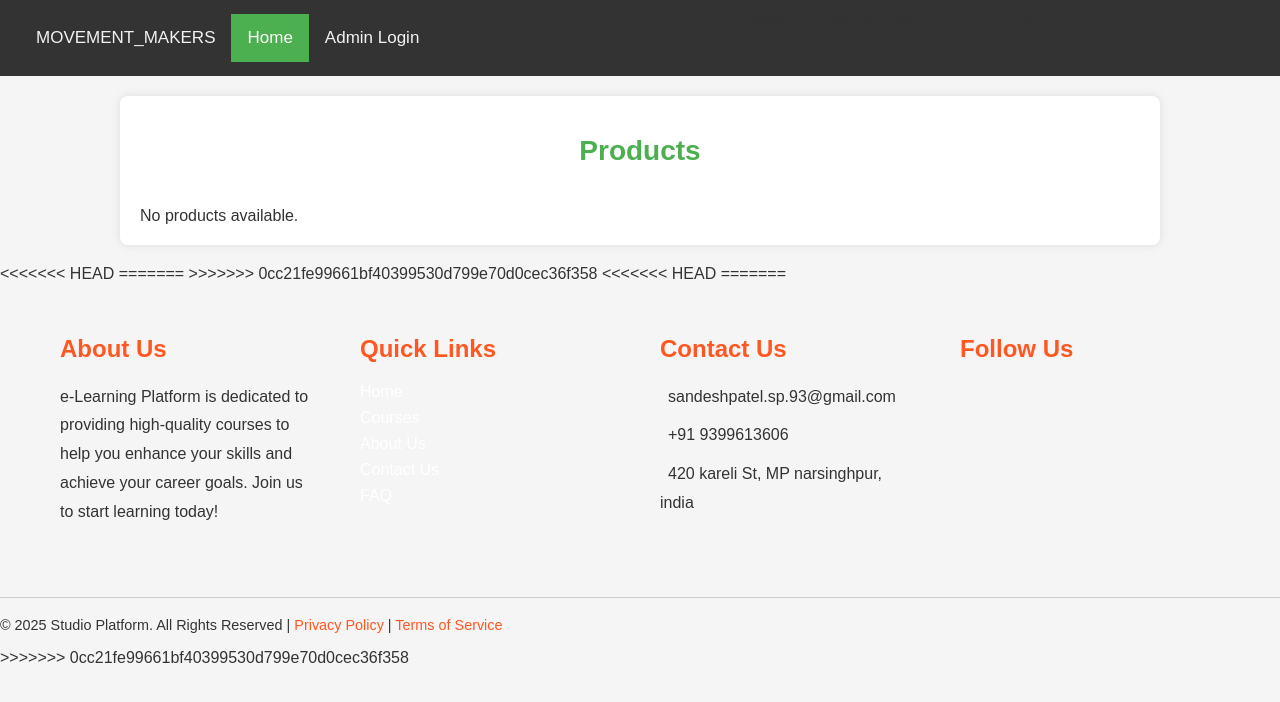
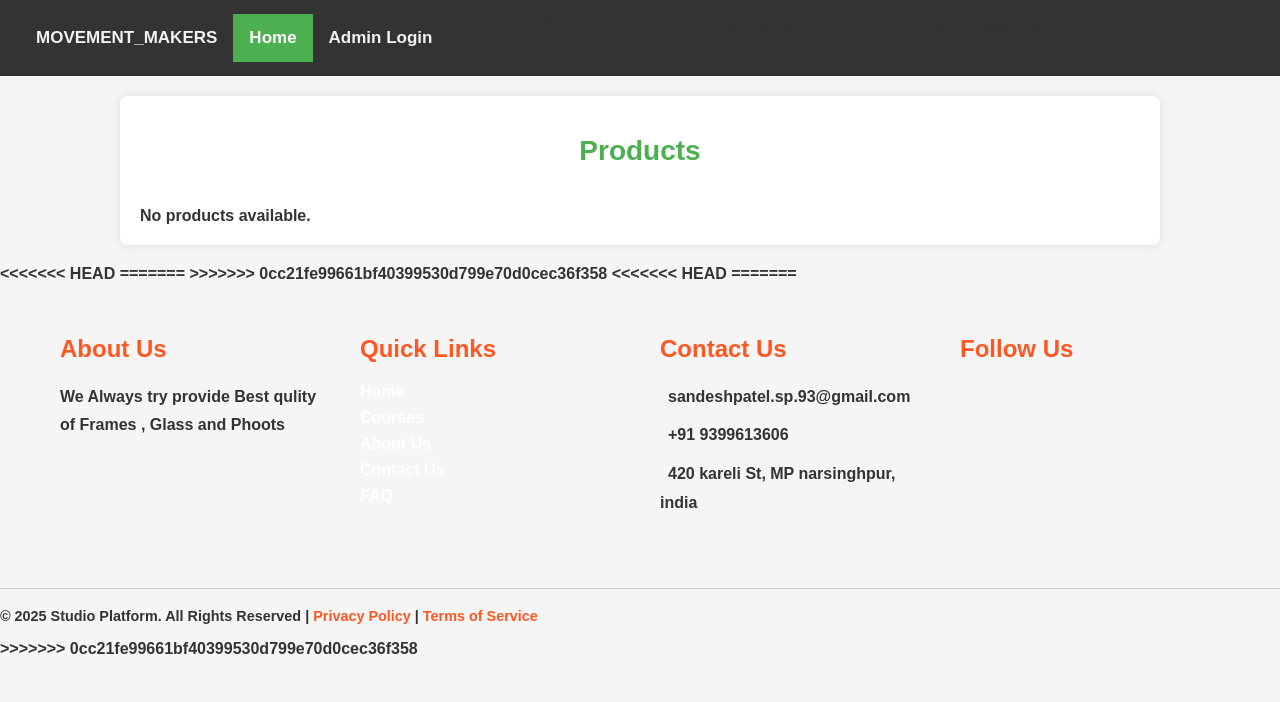
Before and after one commit to sandeshPatel06/MOTION_MART, a Flask app: page / in a window 1280 px wide. Shown: the top 702 px of the page. Run offline with Flask 3, Linux system fonts and the light colour scheme; data that the repository does not hold is empty.

Commit message:
niche bali chize

```diff
--- a/templates/index.html
+++ b/templates/index.html
@@ -292,7 +292,7 @@
     <!-- Navigation bar -->
     <nav class="navbar">
 <<<<<<< HEAD
-        <a class="navbar-brand" href="#">MOVEMENT_MAKERS</a>
+        <a class="navbar-brand" href="#"><b>MOVEMENT_MAKERS <b></a>
 =======
 
 >>>>>>> 0cc21fe99661bf40399530d799e70d0cec36f358
@@ -361,7 +361,7 @@
             <!-- Footer About Section -->
             <div class="footer-about">
                 <h4>About Us</h4>
-                <p>e-Learning Platform is dedicated to providing high-quality courses to help you enhance your skills and achieve your career goals. Join us to start learning today!</p>
+                <p>We Always try provide Best qulity of Frames , Glass and Phoots</p>
             </div>
 
             <!-- Footer Navigation Links -->
```
